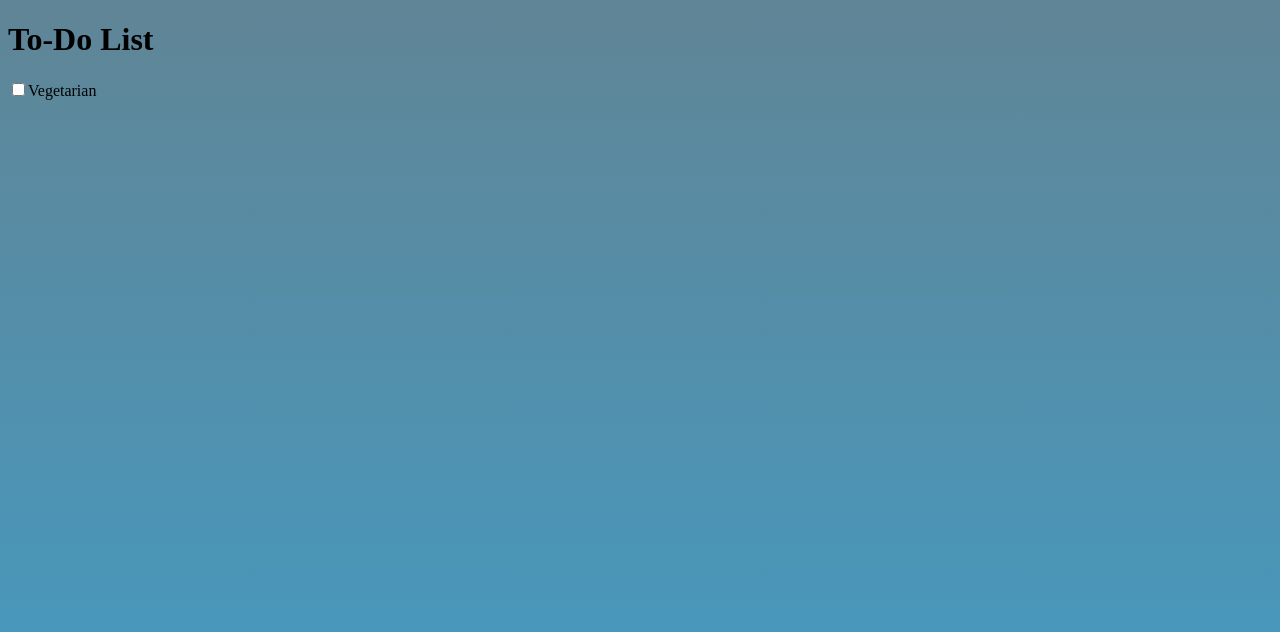
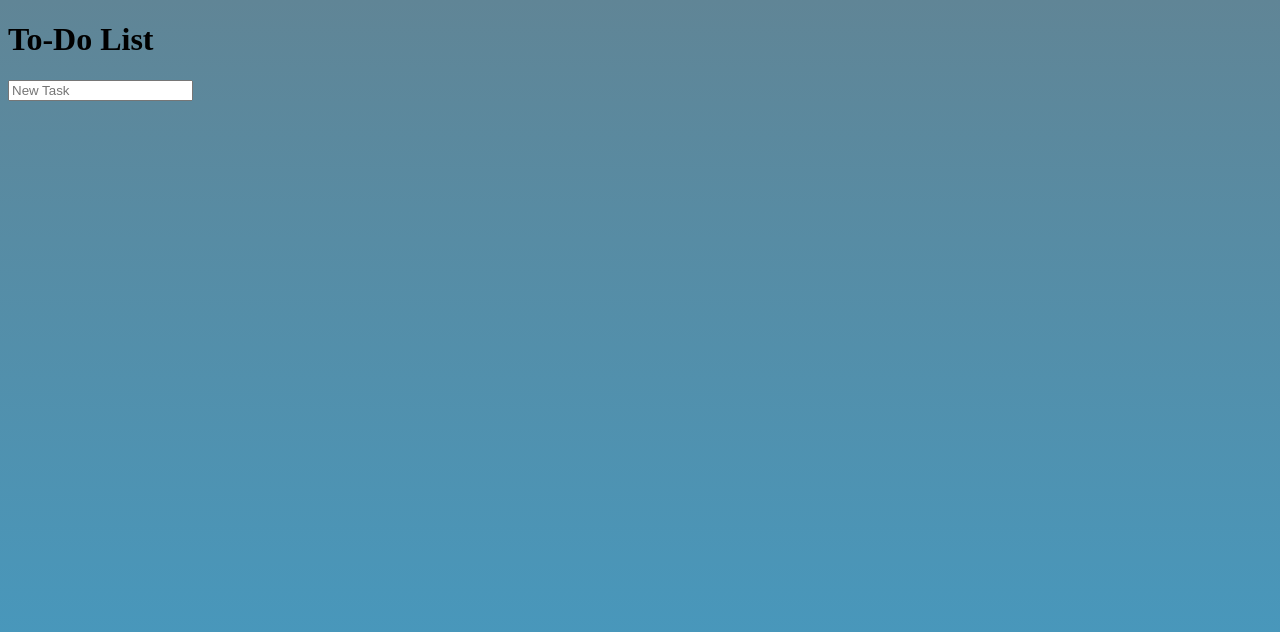
Before and after one commit to kiiramat/todoList-react, a React (Create React App) app: page / in a window 1280 px wide. Shown: the top 632 px of the page. Built offline with nearby package versions, Linux system fonts and the light colour scheme; a web font is replaced by a local one.

Commit message:
input box for new task added

```diff
--- a/src/TodoContainer.js
+++ b/src/TodoContainer.js
@@ -1,35 +1,36 @@
 import React from "react";
 
 import TodoTitle from "./components/TodoTitle";
-import Checkbox from "./components/Checkbox"
+import InputBox from "./components/InputBox";
+import Checkbox from "./components/Checkbox";
 
 class TodoContainer extends React.Component {
   constructor() {
-    super()
+    super();
     this.state = {
-      isVegetarian: true
-    }
+      newTask: ""
+    };
   }
 
-  onChangedCheckbox = (name, checked) => {
+  onChange = (name, value) => {
     this.setState({
-      [name] : checked
-    })
-  }
+      [name]: value
+    });
+  };
 
   render() {
     return (
       <div>
         <TodoTitle />
-        <Checkbox
-          text = "Vegetarian"
-          name = "isVegetarian"
-          value = {this.state.isVegetarian}
-          ckecked = {this.state.isVegetarian}
-          handleChange = {this.onChangedCheckbox}
+        <InputBox
+          name="newTask"
+          value={this.state.newTask}
+          placeholder="New Task"
+          handleChange={this.onChange}
         />
+
       </div>
-    )
+    );
   }
 }
 
--- /dev/null
+++ b/src/components/InputBox.js
@@ -0,0 +1,28 @@
+import React from "react";
+
+class InputBox extends React.Component {
+    constructor() {
+      super();
+    }
+
+    onInputChange = (event) => {
+      const { name, value } = event.target;
+      this.props.handleChange(name, value);
+    }
+
+    render() {
+      return (
+        <div>
+          <input
+            type="text"
+            name={this.props.name}
+            placeholder={this.props.placeholder}
+            onChange={this.onInputChange}
+            autoComplete="off"
+          />
+        </div>
+      );
+    }
+  }
+
+export default InputBox
```
